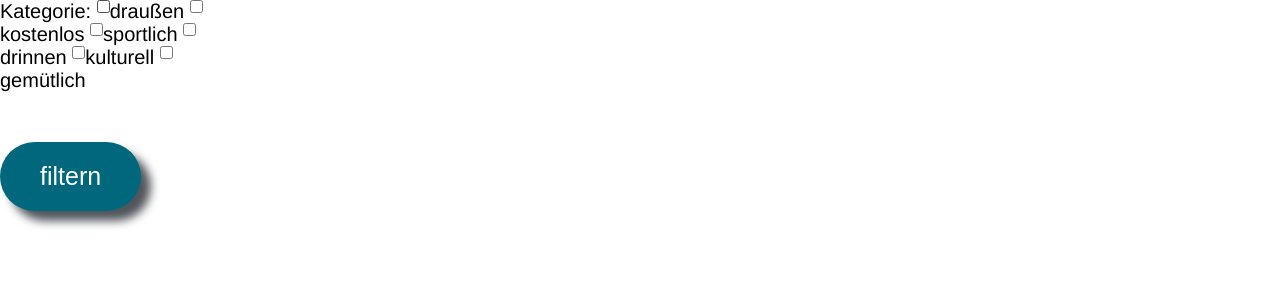
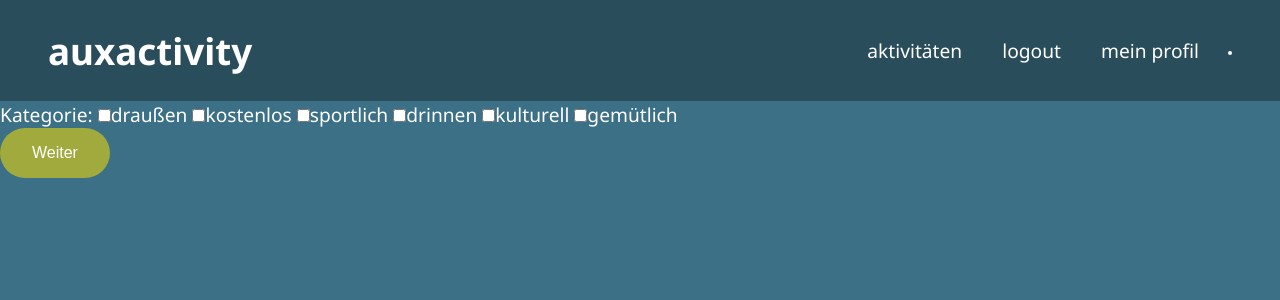
Before and after one commit to lisaberger/auxactivity, a Django app: page /act/choose/ in a window 1280 px wide. Shown: the top 300 px of the page. Run offline with Django 3.2, Linux system fonts and the light colour scheme; a user stored in the database is signed in; data comes from the database, SQL or seed files in the repository; both versions use the stored data as it was after the commit.

Commit message:
Einbinden der Checkbox-Seite

```diff
--- /dev/null
+++ b/auxactivity/activities/static/filter.css
@@ -0,0 +1,177 @@
+* {
+    margin: 0;
+    padding: 0;
+    box-sizing: border-box;
+}
+
+html {
+    font-size: 100%;
+    font-family: 'Noto Sans', Helvetica, Arial, sans-serif;
+}
+
+
+/* Navigationsleiste */
+
+li {
+    list-style: none;
+}
+
+a {
+    text-decoration: none;
+}
+
+.header{
+    background-color: #2A4D5C;
+}
+
+.navbar {
+    display: flex;
+    justify-content: space-between;
+    align-items: center;
+    padding: 1.6rem 3.0rem;
+    z-index: 1;
+}
+
+.hamburger {
+    display: none;
+}
+
+.bar {
+    display: block;
+    width: 2.3rem;
+    height: 0.18rem;
+    margin: 0.31rem auto;
+    -webkit-transition: all 0.3s ease-in-out;
+    transition: all 0.3s ease-in-out;
+    background-color: #ffffff;
+}
+
+.nav-menu {
+    display: flex;
+    justify-content: space-between;
+    align-items: center;
+}
+
+.nav-item {
+    margin-left: 2.5rem;
+    font-weight: 400;
+}
+.nav-item img {
+    width: 3.1rem;
+    border-radius: 50%;
+    border: solid 2px #fff;
+    object-fit: cover;
+    margin-left: 1.5rem;
+    vertical-align: middle;
+}
+
+.nav-link {
+    font-size: 1.2rem;
+    font-weight: 400;
+    color: #fff;
+}
+
+.nav-link:hover{
+  color: #3b7086;
+}
+
+.nav-logo {
+    font-size: 2.3rem;
+    font-weight: 700;
+    color: #fff;
+}
+
+
+@media only screen and (max-width: 768px) {
+    .nav-menu {
+        position: fixed;
+        left: -100%;
+        top: 10rem;
+        flex-direction: column;
+        background-color: #3b7086;
+        width: 100%;
+        border-radius: 10px;
+        text-align: center;
+        transition: 0.3s;
+        box-shadow: 0 10px 27px rgba(0, 0, 0, 0.05);
+        z-index: 3;
+    }
+
+    .nav-menu.active {
+        left: 0;
+    }
+
+    .nav-link:hover {
+        color: #fff;
+    }
+
+    .nav-item {
+        margin: 2.2rem 0;
+    }
+
+    .hamburger {
+        display: block;
+        cursor: pointer;
+    }
+
+    .hamburger.active .bar:nth-child(2) {
+        opacity: 0;
+    }
+
+    .hamburger.active .bar:nth-child(1) {
+        transform: translateY(8px) rotate(45deg);
+    }
+
+    .hamburger.active .bar:nth-child(3) {
+        transform: translateY(-8px) rotate(-45deg);
+    }
+
+
+}
+
+/* Content */
+
+body {
+    background-color: #3b7086;
+    font-family: 'Noto Sans', Helvetica, Arial, sans-serif;
+    font-size: 1.2rem;
+    position: relative;
+    color: #fff;
+}
+
+.space-left {
+    position: relative;
+    left: 5rem;
+}
+
+.illustration {
+    margin-top: 2%;
+    width: 50%;
+    height: auto;
+    top: 5rem;
+}
+.content {
+    display: flex;
+    flex-wrap: wrap;
+}
+
+
+.act-btn {
+    background-color: #A1AA3D;
+    border: none;
+    border-radius: 10rem;
+    color: #fff;
+    padding: 1.0rem 2.0rem;
+    font-size: 1.0rem;
+    /* box-shadow: 0.3rem 0.5rem 1.2rem #2A4D5C ; */
+}
+
+.act-btn:hover {
+    cursor: pointer;
+    background-color: #a3b31c;
+  }
+
+.act-btn:active {
+    cursor: pointer;
+    background-color: #a3b31c;
+  }
--- a/auxactivity/activities/templates/choose.html
+++ b/auxactivity/activities/templates/choose.html
@@ -1,30 +1,58 @@
 <!DOCTYPE html>
-<html lang="en">
+<html lang="de">
     <head>
         <meta charset="UTF-8">
+        <meta name="viewport" content="width=device-width, initial-scale=1.0">
         <title>Auswählen</title>
         {% load static %}
-    <link rel="stylesheet" href="{% static 'main-activities.css' %}">
+        <link rel="stylesheet" href="{% static 'filter.css' %}">
+        <style>
+            @import url('https://fonts.googleapis.com/css2?family=Noto+Sans:wght@400;700&display=swap');
+        </style>
     </head>
     <body>
-    <nav>
-         <ul>
+        <header class="header">
+            <nav class="navbar">
+                <a href="{% url 'startpage' %}" class="nav-logo">auxactivity</a>
+                <ul class="nav-menu">
                     {% if user.is_authenticated  %}
-                <li>Hallo {{ user.username }}, hier kannst du deine Aktivitäten filtern</li>
-                <li><a href="{% url 'logout_url' %}">Logout</a></li>
+                    <li class="nav-item">
+                        <a href="{% url 'activity_overview' %}" class="nav-link">aktivitäten</a>
+                    </li>
+                    <li class="nav-item">
+                        <a href="{% url 'logout_url' %}" class="nav-link">logout</a>
+                    </li>
+                    <li class="nav-item">
+                        <a href="{% url 'profile_url' %}" class="nav-link">mein profil</a>
+                        <img src="{{ profile.avatar.url }}">
+                    </li>
+                    {% else %}
+                    <li class="nav-item">
+                        <a href="{% url 'login_url' %}" class="nav-link">login</a>
+                    </li>
+                    <li class="nav-item">
+                        <a href="{% url 'register_url' %}" class="nav-link">registrieren</a>
+                    </li>
                     {% endif %}
-            <li><a href="{% url 'add_activity' %}">Neue Aktivität hinzufügen</a></li>
                 </ul>
+                <div class="hamburger">
+                    <span class="bar"></span>
+                    <span class="bar"></span>
+                    <span class="bar"></span>
+                </div>
             </nav>
+        </header>
+
+        <main class="content">
             <form action="{% url 'activity_overview' %}" method="get">
 
-        <p><label>
+                <label>
                     Kategorie:
                         {% for category in categories %}
-                <input type="checkbox" name="category" value="{{ category.id }}">{{ category.name }}</input>
+                        <input class="boxen" type="checkbox" name="category_selected" value="{{ category.name }}">{{ category.name }}</input>
                         {% endfor %}
-        </label></p>
-        <p><button type="submit">filtern</button></p>
+                </label> <br/>
+                <button class="act-btn" type="submit">Weiter</button>
             </form>
 
            <div class="containerActivity">
@@ -40,7 +68,7 @@
 
                 {% endfor %}
            </div>
-
-
+        </main>
+        <script src="{% static 'js/script.js' %}"></script>
     </body>
 </html>
--- a/auxactivity/activities/views.py
+++ b/auxactivity/activities/views.py
@@ -26,6 +26,7 @@ def activity_overview(request):
     all_activities = models.Activity.objects.all()
     all_categories = models.Category.objects.all()
     category_selected = request.GET.get('category_selected')
+
     # categories_selected = request.GET.getlist('category_selected')
     name_search_query = request.GET.get('name_search')
 
--- a/auxactivity/startpage/templates/index.html
+++ b/auxactivity/startpage/templates/index.html
@@ -52,7 +52,7 @@
                 Aktivitäten für dich </br>
                 und deine Freunde.
                 </p>
-                    <a href="{% url 'activity_overview' %}"><button class="main_btn">Zur Aktivitätensuche</button></a>
+                    <a href="{% url 'filter' %}"><button class="main_btn">Zur Aktivitätensuche</button></a>
                 {% else %}
                  <h2 class="space-left">bei auxactivity!</h2>
                 <p>Log dich ein und sieh dir an, </br>
```
Also changed, not shown: auxactivity/db.sqlite3, auxactivity/media/avatars/person.jpg (added). Lines whose indentation alone changed are shown as unchanged.
